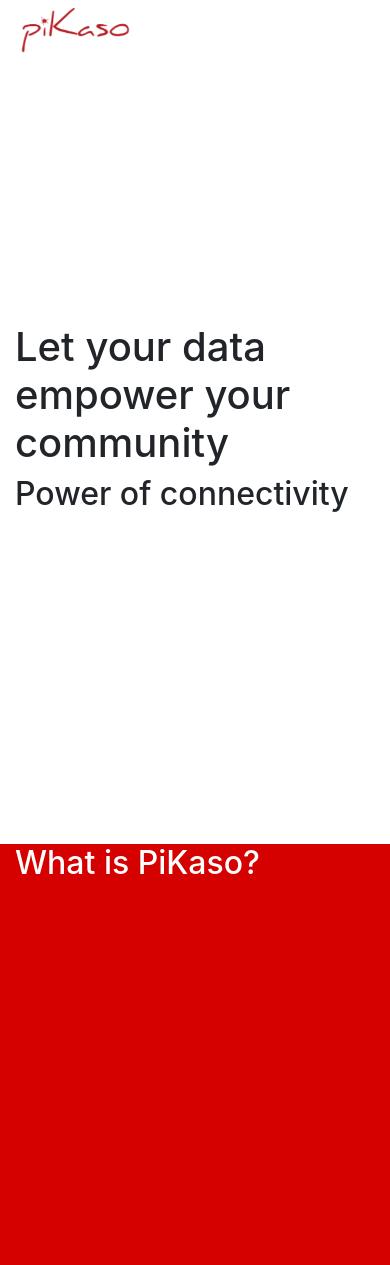
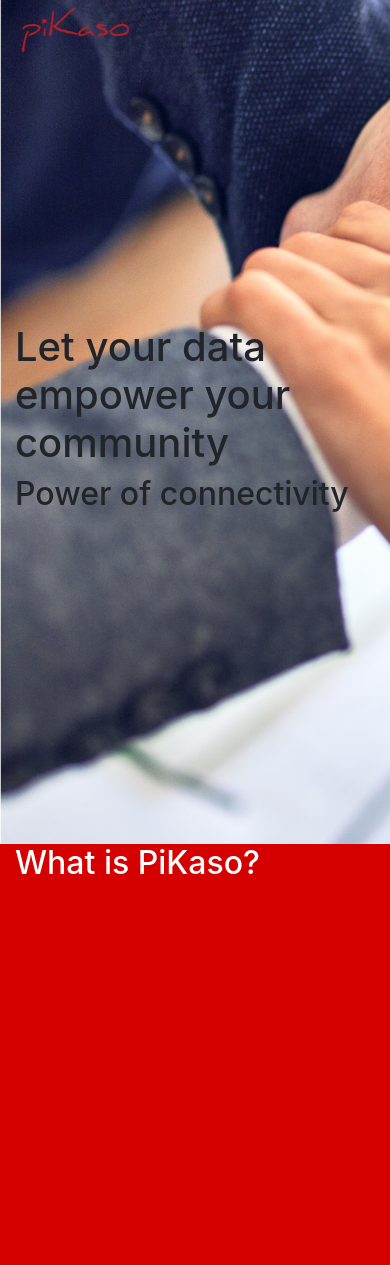
Before and after one commit to juugamil/pikaso, a PHP site: page / in a window 390 px wide. Shown: the top 1265 px of the page. Run offline with PHP 8.4, Linux system fonts and the light colour scheme.

Commit message:
Updated hero background image.

```diff
--- a/css/main.css
+++ b/css/main.css
@@ -98,7 +98,7 @@ pre {
         flex: 100%;
         height: 100vh;
         background-size: cover;
-        background-image: url();
+        background-image: url(/img/hero-image.png);
     }
 
     .hero-text {
```
Also changed, not shown: img/hero-image.png (added).
